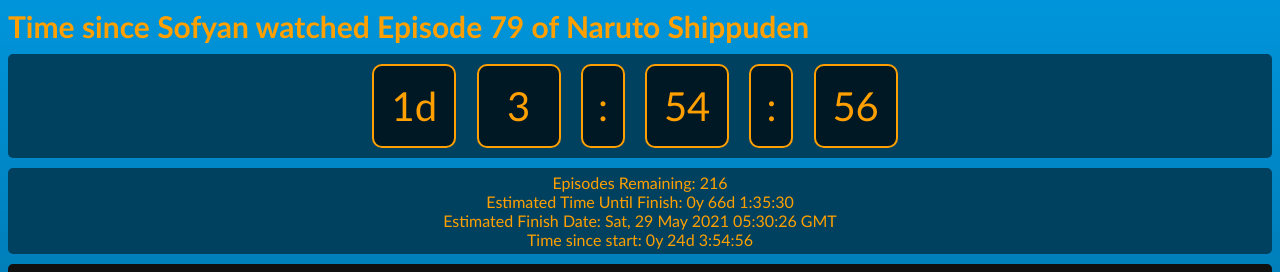
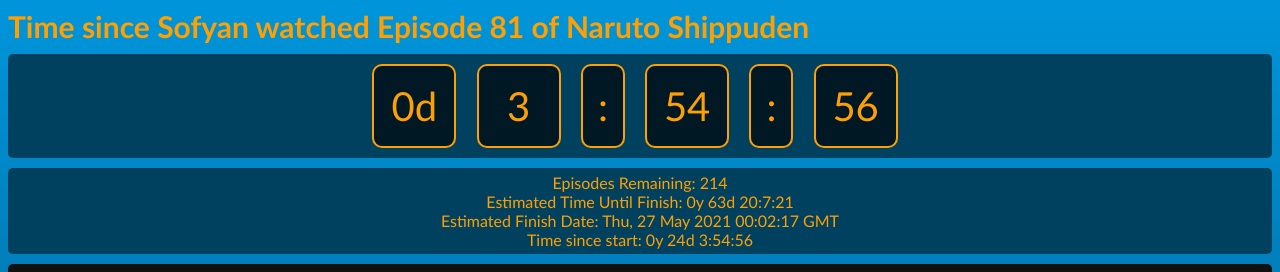
Before and after one commit to MrPakoras/sofyansanimewatchingsite, a plain HTML site: page index.html in a window 1280 px wide. Shown: the top 272 px of the page. Drawn offline with Linux system fonts and the light colour scheme.

Commit message:
Updated Progress

```diff
--- a/index.html
+++ b/index.html
@@ -32,13 +32,13 @@
 <div class='text'>
 
 <script>
-var start_date = new Date('03/23/2021').getTime(); // Edit this
+var start_date = new Date('03/24/2021').getTime(); // Edit this
 var init_start_date = new Date('Feb 28 2021').getTime();
 
 var now = new Date().getTime();
 var time_since = now - start_date;
 
-var eps_watched = 79; // Edit this
+var eps_watched = 81; // Edit this
 document.getElementById('eps_watched_text').innerHTML = '\xa0' + eps_watched + '\xa0';
 
 var eps_total = 295; // Minus fillers
```
Also changed, not shown: progress_bar.png.
